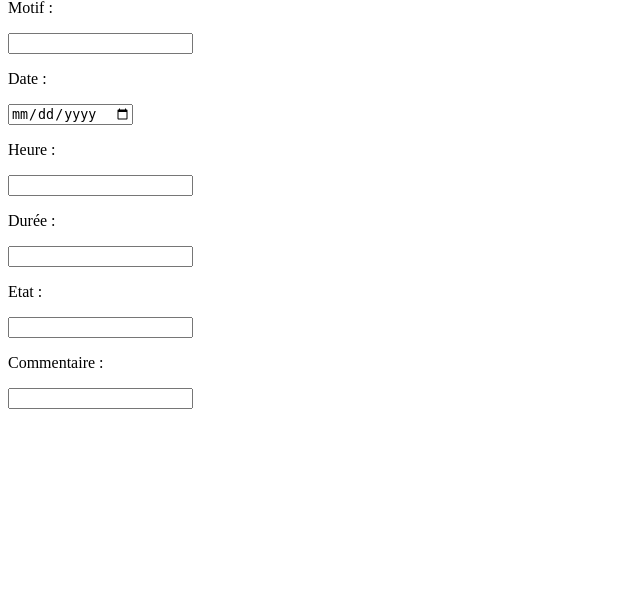
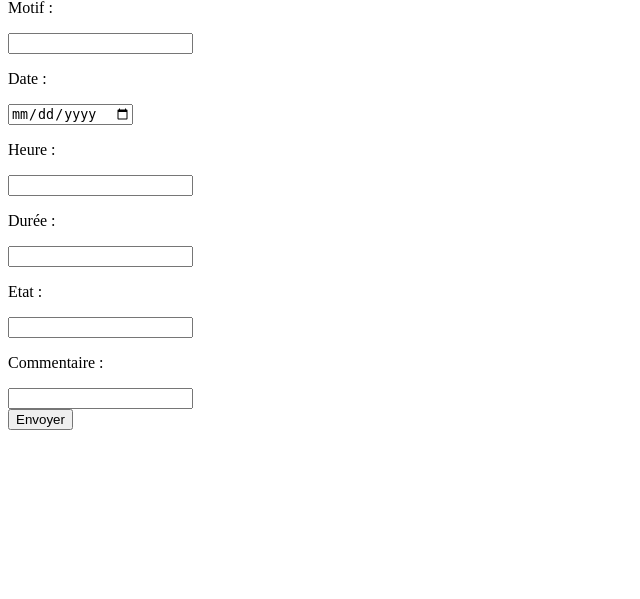
Before and after one commit to Shidory/TakeDate, a CodeIgniter app: page /database/ in a window 1280 px wide. Shown: the part 50-649 px from the top of the page, without its empty margins (0-640 px from the left). Run offline with CodeIgniter, Linux system fonts and the light colour scheme.

Commit message:
[ADD] ajout du bouton envoyer

```diff
--- a/application/views/prendre_rdv.php
+++ b/application/views/prendre_rdv.php
@@ -15,5 +15,7 @@
         <p>Commentaire :</p>
         <input type="text" name="commentaire" required>
 
+        <br>
+        <input type="submit" value="Envoyer">
     </form>
 </div>
```
